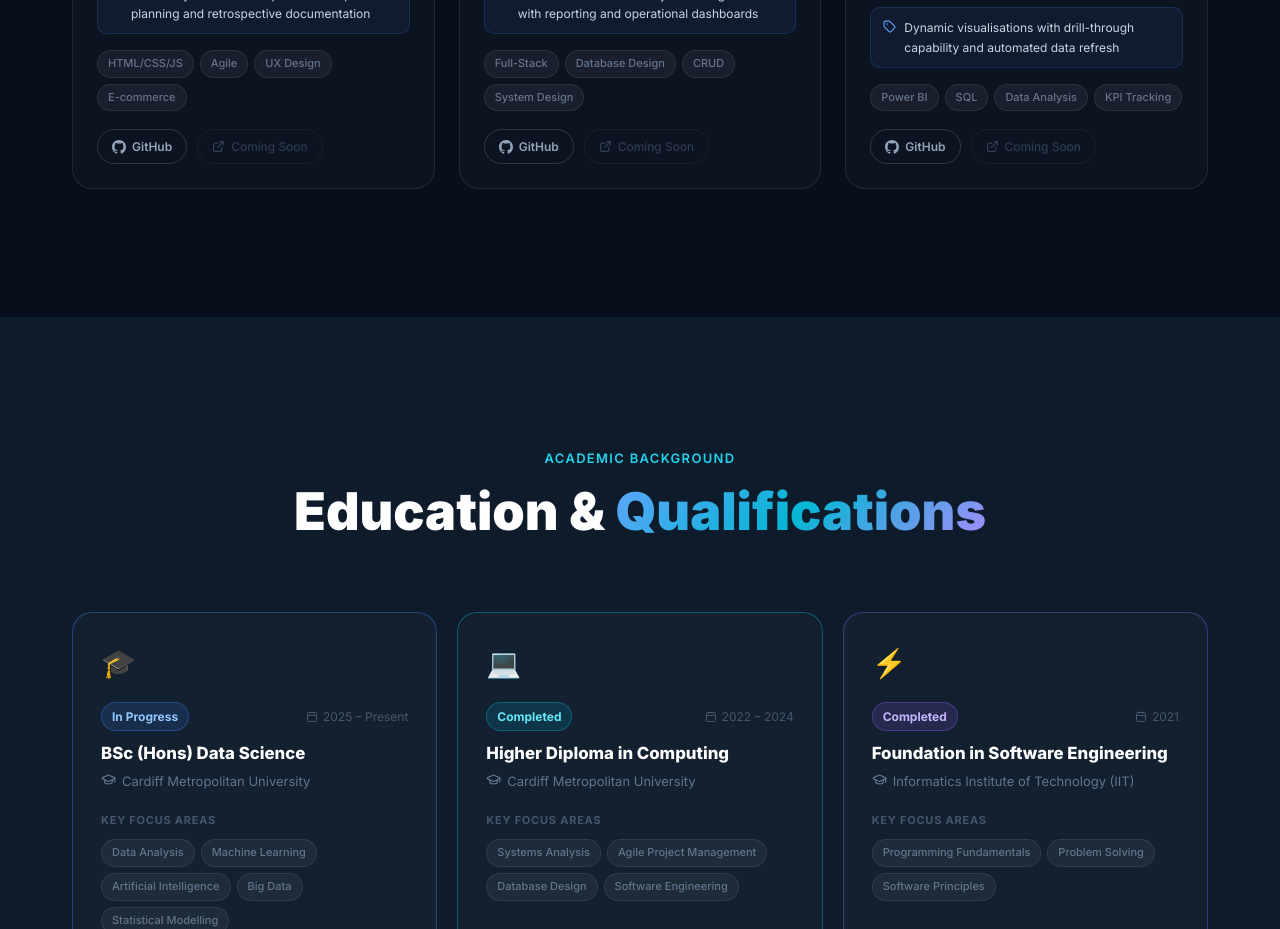
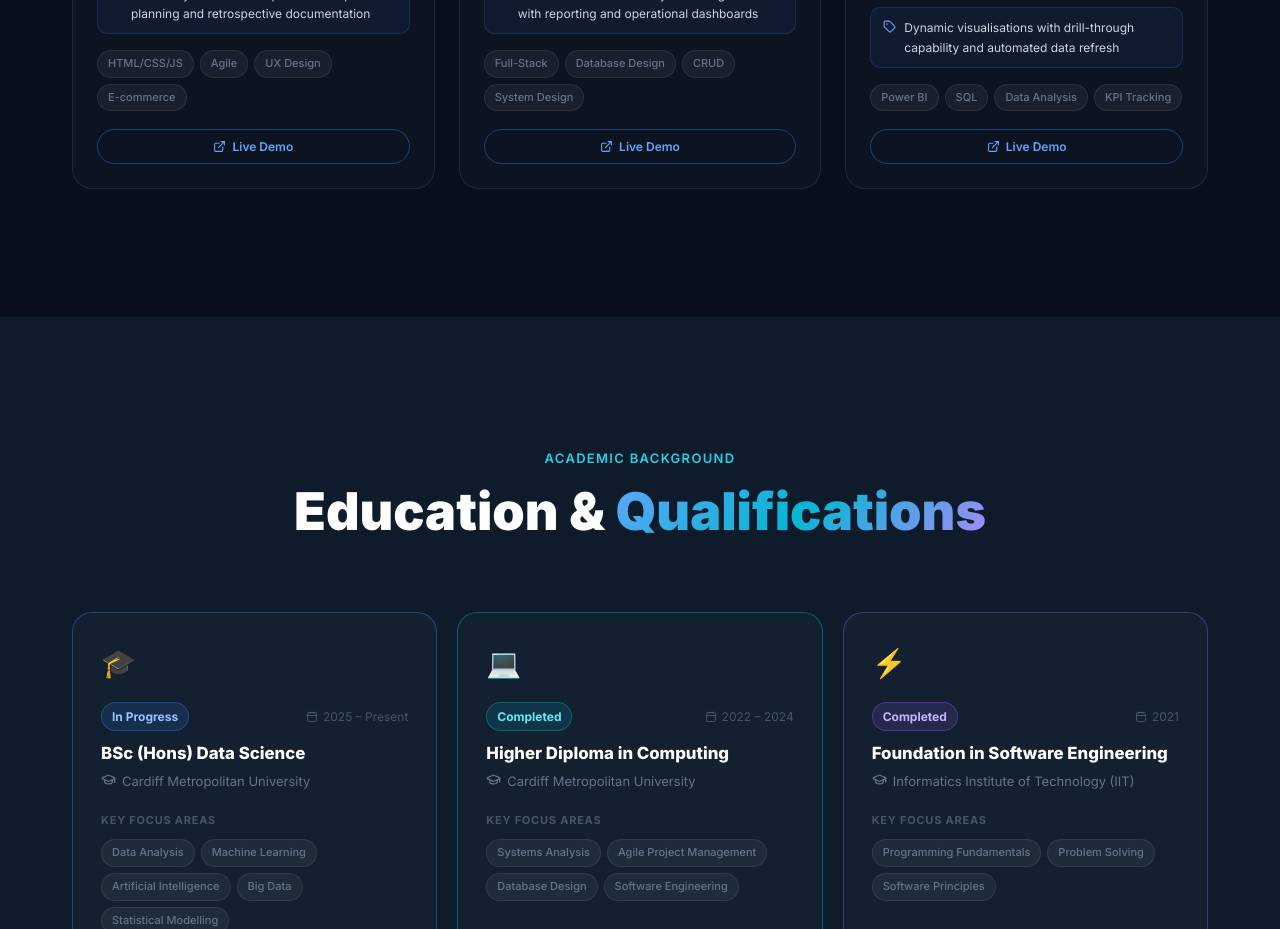
Before and after one commit to sanjeeth188/Portfolio, a Next.js app: page / in a window 1280 px wide. Shown: the part 5040-5969 px from the top of the page. Built offline with nearby package versions, Linux system fonts and the light colour scheme.

Commit message:
Remove GitHub links and add Live Demo links to Projects section

```diff
--- a/src/components/Projects.tsx
+++ b/src/components/Projects.tsx
@@ -5,11 +5,6 @@ import { useInView } from "react-intersection-observer";
 import { ExternalLink, Tag } from "lucide-react";
 import Image from "next/image";
 
-const GithubIcon = () => (
-  <svg viewBox="0 0 24 24" fill="currentColor" width="14" height="14">
-    <path d="M12 0C5.374 0 0 5.373 0 12c0 5.302 3.438 9.8 8.207 11.387.599.111.793-.261.793-.577v-2.234c-3.338.726-4.033-1.416-4.033-1.416-.546-1.387-1.333-1.756-1.333-1.756-1.089-.745.083-.729.083-.729 1.205.084 1.839 1.237 1.839 1.237 1.07 1.834 2.807 1.304 3.492.997.107-.775.418-1.305.762-1.604-2.665-.305-5.467-1.334-5.467-5.931 0-1.311.469-2.381 1.236-3.221-.124-.303-.535-1.524.117-3.176 0 0 1.008-.322 3.301 1.23A11.509 11.509 0 0112 5.803c1.02.005 2.047.138 3.006.404 2.291-1.552 3.297-1.23 3.297-1.23.653 1.653.242 2.874.118 3.176.77.84 1.235 1.911 1.235 3.221 0 4.609-2.807 5.624-5.479 5.921.43.372.823 1.102.823 2.222v3.293c0 .319.192.694.801.576C20.566 21.797 24 17.3 24 12c0-6.627-5.373-12-12-12z" />
-  </svg>
-);
 
 const projects = [
   {
@@ -19,8 +14,7 @@ const projects = [
     image: "/Portfolio/project1.png",
     tags: ["HTML/CSS/JS", "Agile", "UX Design", "E-commerce"],
     highlight: "User story-driven development with sprint planning and retrospective documentation",
-    github: "https://github.com/sanjeeth188",
-    live: null,
+    live: "https://sanjeeth188.github.io/Portfolio/gallery-cafe/index.html",
   },
   {
     title: "Flex Fit",
@@ -29,8 +23,7 @@ const projects = [
     image: "/Portfolio/project2.png",
     tags: ["Full-Stack", "Database Design", "CRUD", "System Design"],
     highlight: "End-to-end member lifecycle management with reporting and operational dashboards",
-    github: "https://github.com/sanjeeth188",
-    live: null,
+    live: "https://sanjeeth188.github.io/Portfolio/social-connect/index.html",
   },
   {
     title: "Finance Dashboard",
@@ -39,8 +32,7 @@ const projects = [
     image: "/Portfolio/project3.png",
     tags: ["Power BI", "SQL", "Data Analysis", "KPI Tracking"],
     highlight: "Dynamic visualisations with drill-through capability and automated data refresh",
-    github: "https://github.com/sanjeeth188",
-    live: null,
+    live: "https://sanjeeth188.github.io/Portfolio/finance-dashboard/index.html",
   },
 ];
 
@@ -111,24 +103,12 @@ export default function Projects() {
 
                 {/* Links */}
                 <div style={{ display: "flex", gap: "10px" }}>
-                  <a href={p.github} target="_blank" rel="noopener noreferrer" style={{ display: "inline-flex", alignItems: "center", gap: "6px", fontSize: "12px", fontWeight: 600, color: "#94a3b8", textDecoration: "none", border: "1px solid rgba(255,255,255,0.15)", borderRadius: "999px", padding: "7px 14px", transition: "all 0.2s ease" }}
-                    onMouseEnter={e => { (e.currentTarget as HTMLElement).style.color = "#fff"; (e.currentTarget as HTMLElement).style.borderColor = "rgba(255,255,255,0.3)"; }}
-                    onMouseLeave={e => { (e.currentTarget as HTMLElement).style.color = "#94a3b8"; (e.currentTarget as HTMLElement).style.borderColor = "rgba(255,255,255,0.15)"; }}
+                  <a href={p.live} target="_blank" rel="noopener noreferrer" style={{ display: "inline-flex", alignItems: "center", gap: "6px", fontSize: "12px", fontWeight: 600, color: "#60a5fa", textDecoration: "none", border: "1px solid rgba(59,130,246,0.4)", borderRadius: "999px", padding: "7px 14px", transition: "all 0.2s ease", width: "100%", justifyContent: "center" }}
+                    onMouseEnter={e => { (e.currentTarget as HTMLElement).style.background = "#3b82f6"; (e.currentTarget as HTMLElement).style.color = "#fff"; }}
+                    onMouseLeave={e => { (e.currentTarget as HTMLElement).style.background = ""; (e.currentTarget as HTMLElement).style.color = "#60a5fa"; }}
                   >
-                    <GithubIcon /> GitHub
+                    <ExternalLink style={{ width: "13px", height: "13px" }} /> Live Demo
                   </a>
-                  {p.live ? (
-                    <a href={p.live} target="_blank" rel="noopener noreferrer" style={{ display: "inline-flex", alignItems: "center", gap: "6px", fontSize: "12px", fontWeight: 600, color: "#60a5fa", textDecoration: "none", border: "1px solid rgba(59,130,246,0.4)", borderRadius: "999px", padding: "7px 14px", transition: "all 0.2s ease" }}
-                      onMouseEnter={e => { (e.currentTarget as HTMLElement).style.background = "#3b82f6"; (e.currentTarget as HTMLElement).style.color = "#fff"; }}
-                      onMouseLeave={e => { (e.currentTarget as HTMLElement).style.background = ""; (e.currentTarget as HTMLElement).style.color = "#60a5fa"; }}
-                    >
-                      <ExternalLink style={{ width: "13px", height: "13px" }} /> Live Demo
-                    </a>
-                  ) : (
-                    <span style={{ display: "inline-flex", alignItems: "center", gap: "6px", fontSize: "12px", color: "#334155", border: "1px solid rgba(255,255,255,0.05)", borderRadius: "999px", padding: "7px 14px", cursor: "not-allowed" }}>
-                      <ExternalLink style={{ width: "13px", height: "13px" }} /> Coming Soon
-                    </span>
-                  )}
                 </div>
               </div>
             </motion.article>
```
